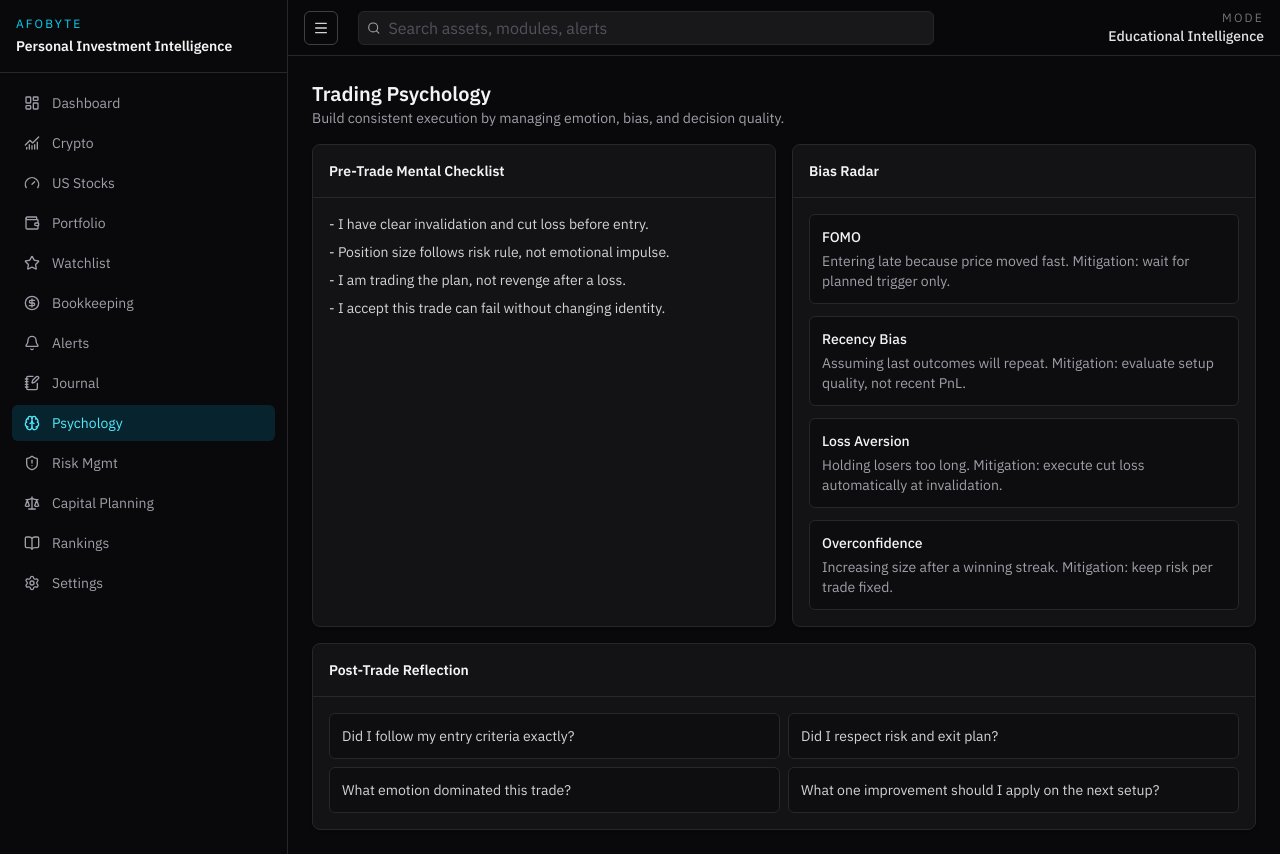
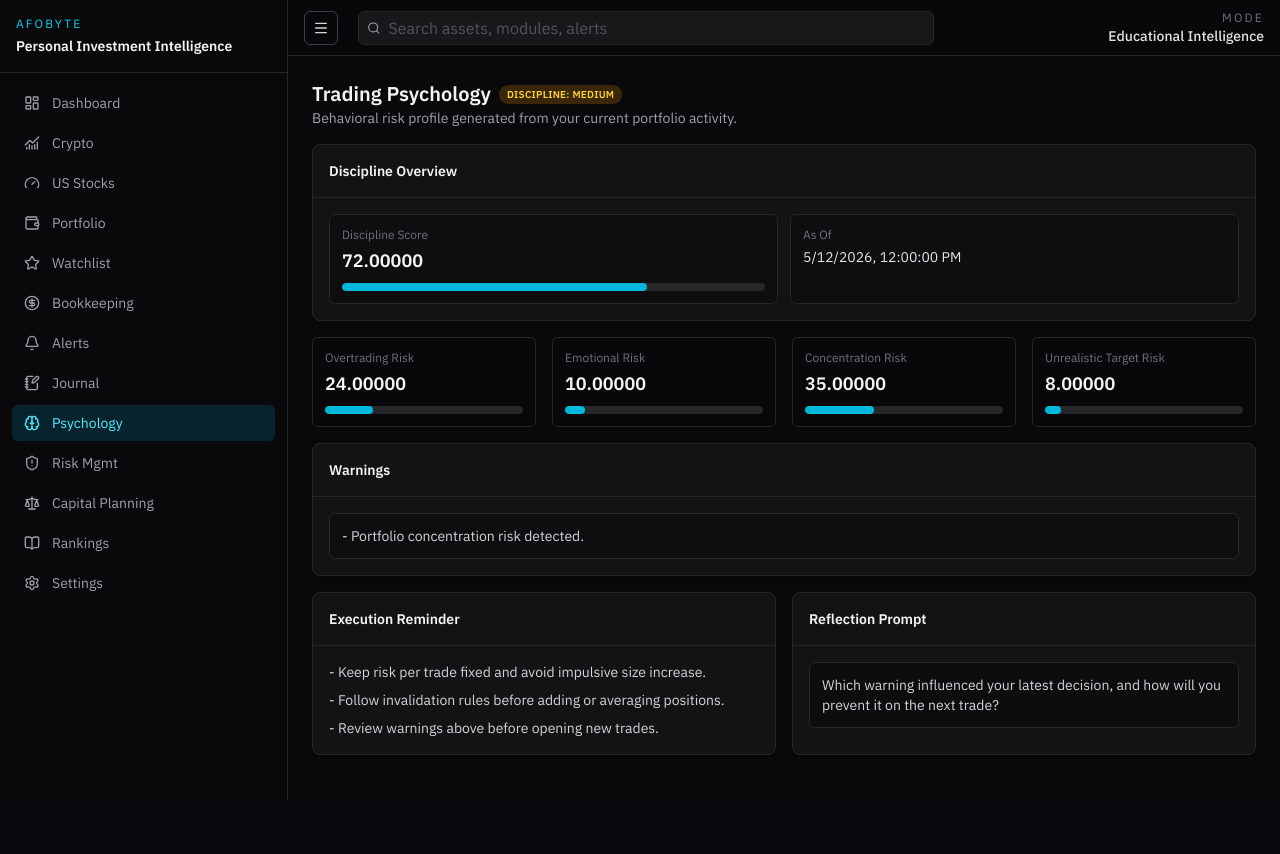
Before and after one commit to Puntadewaz/afobyte-terminal-trader-fe, a Next.js app: page /psychology in a window 1280 px wide. After the commit the page ends 800 px from the top, so only its background shows below. Built offline with nearby package versions, Linux system fonts and the light colour scheme; no server answers.

Commit message:
fix watchlist and add psychology page

```diff
--- /dev/null
+++ b/app/api/v1/psychology/route.ts
@@ -0,0 +1,44 @@
+import { NextRequest } from "next/server";
+import { ok } from "@/lib/api-envelope";
+import { proxyUpstream, requireUpstreamBase } from "@/lib/upstream-next";
+
+const fallbackPayload = {
+  discipline_score: 72,
+  discipline_band: "medium",
+  overtrading_score: 24,
+  emotional_risk_score: 10,
+  concentration_risk_score: 35,
+  unrealistic_target_score: 8,
+  warnings: [
+    "Portfolio concentration risk detected.",
+  ],
+  as_of: "2026-05-12T12:00:00+00:00",
+};
+
+export async function GET(request: NextRequest) {
+  const userId = request.headers.get("x-user-id");
+  const upstream = requireUpstreamBase();
+
+  if ("error" in upstream) {
+    return ok(fallbackPayload, { source: "fallback-no-upstream" });
+  }
+
+  try {
+    const response = await proxyUpstream(upstream.base, "/api/v1/psychology", {
+      headers: {
+        ...(userId ? { "x-user-id": userId } : {}),
+      },
+    });
+
+    if (!response.ok) {
+      return ok(fallbackPayload, { source: "fallback-upstream-unavailable" });
+    }
+
+    return new Response(await response.text(), {
+      status: response.status,
+      headers: { "content-type": "application/json" },
+    });
+  } catch {
+    return ok(fallbackPayload, { source: "fallback-upstream-error" });
+  }
+}
--- /dev/null
+++ b/hooks/use-psychology.ts
@@ -0,0 +1,12 @@
+"use client";
+
+import { useQuery } from "@tanstack/react-query";
+import { fetchPsychology } from "@/services/api/psychology";
+
+export function usePsychologyQuery() {
+  return useQuery({
+    queryKey: ["psychology"],
+    queryFn: fetchPsychology,
+    refetchInterval: 60_000,
+  });
+}
--- a/modules/psychology/components/psychology-panel.tsx
+++ b/modules/psychology/components/psychology-panel.tsx
@@ -1,87 +1,105 @@
+"use client";
+
+import { Badge } from "@/components/ui/badge";
 import { Card, CardContent, CardHeader, CardTitle } from "@/components/ui/card";
+import { Progress } from "@/components/ui/progress";
+import { usePsychologyQuery } from "@/hooks/use-psychology";
 
-const preTradeChecks = [
-  "I have clear invalidation and cut loss before entry.",
-  "Position size follows risk rule, not emotional impulse.",
-  "I am trading the plan, not revenge after a loss.",
-  "I accept this trade can fail without changing identity.",
-];
+function bandVariant(band?: string) {
+  if (band === "high") return "bullish" as const;
+  if (band === "medium") return "warning" as const;
+  return "bearish" as const;
+}
 
-const commonBiases = [
-  {
-    title: "FOMO",
-    note: "Entering late because price moved fast. Mitigation: wait for planned trigger only.",
-  },
-  {
-    title: "Recency Bias",
-    note: "Assuming last outcomes will repeat. Mitigation: evaluate setup quality, not recent PnL.",
-  },
-  {
-    title: "Loss Aversion",
-    note: "Holding losers too long. Mitigation: execute cut loss automatically at invalidation.",
-  },
-  {
-    title: "Overconfidence",
-    note: "Increasing size after a winning streak. Mitigation: keep risk per trade fixed.",
-  },
-];
-
-const postTradePrompts = [
-  "Did I follow my entry criteria exactly?",
-  "Did I respect risk and exit plan?",
-  "What emotion dominated this trade?",
-  "What one improvement should I apply on the next setup?",
-];
+function ScoreMetric({ label, value }: { label: string; value: number }) {
+  return (
+    <div className="rounded-md border border-zinc-800 bg-zinc-950/40 p-3">
+      <p className="text-xs text-zinc-500">{label}</p>
+      <p className="mt-1 text-lg font-semibold text-zinc-100">{value.toFixed(5)}</p>
+      <Progress className="mt-2" value={Math.max(0, Math.min(100, value))} />
+    </div>
+  );
+}
 
 export function PsychologyPanel() {
+  const { data, isLoading, error } = usePsychologyQuery();
+  const disciplineScore = data?.discipline_score ?? 0;
+  const disciplineBand = data?.discipline_band ?? "low";
+  const asOf = data?.as_of ? new Date(data.as_of).toLocaleString() : "n/a";
+  const warnings = data?.warnings ?? [];
+
   return (
     <div className="space-y-4">
       <header>
-        <h2 className="text-xl font-semibold text-zinc-100">Trading Psychology</h2>
+        <div className="flex flex-wrap items-center gap-2">
+          <h2 className="text-xl font-semibold text-zinc-100">Trading Psychology</h2>
+          <Badge variant={bandVariant(disciplineBand)}>Discipline: {disciplineBand}</Badge>
+        </div>
         <p className="text-sm text-zinc-400">
-          Build consistent execution by managing emotion, bias, and decision quality.
+          Behavioral risk profile generated from your current portfolio activity.
         </p>
       </header>
+
+      {isLoading ? <p className="text-sm text-zinc-400">Loading psychology profile...</p> : null}
+      {error ? <p className="text-sm text-red-400">Failed to load psychology data.</p> : null}
+
+      <Card>
+        <CardHeader>
+          <CardTitle>Discipline Overview</CardTitle>
+        </CardHeader>
+        <CardContent className="grid gap-3 md:grid-cols-2">
+          <ScoreMetric label="Discipline Score" value={disciplineScore} />
+          <div className="rounded-md border border-zinc-800 bg-zinc-950/40 p-3">
+            <p className="text-xs text-zinc-500">As Of</p>
+            <p className="mt-1 text-sm text-zinc-200">{asOf}</p>
+          </div>
+        </CardContent>
+      </Card>
+
+      <div className="grid gap-4 lg:grid-cols-4">
+        <ScoreMetric label="Overtrading Risk" value={data?.overtrading_score ?? 0} />
+        <ScoreMetric label="Emotional Risk" value={data?.emotional_risk_score ?? 0} />
+        <ScoreMetric label="Concentration Risk" value={data?.concentration_risk_score ?? 0} />
+        <ScoreMetric label="Unrealistic Target Risk" value={data?.unrealistic_target_score ?? 0} />
+      </div>
+
+      <Card>
+        <CardHeader>
+          <CardTitle>Warnings</CardTitle>
+        </CardHeader>
+        <CardContent className="space-y-2 text-sm text-zinc-300">
+          {warnings.length === 0 ? <p>No active psychology warnings.</p> : null}
+          {warnings.map((warning) => (
+            <p key={warning} className="rounded-md border border-zinc-800 bg-zinc-950/40 p-3">
+              - {warning}
+            </p>
+          ))}
+        </CardContent>
+      </Card>
 
       <div className="grid gap-4 lg:grid-cols-2">
         <Card>
           <CardHeader>
-            <CardTitle>Pre-Trade Mental Checklist</CardTitle>
+            <CardTitle>Execution Reminder</CardTitle>
           </CardHeader>
           <CardContent className="space-y-2 text-sm text-zinc-300">
-            {preTradeChecks.map((item) => (
-              <p key={item}>- {item}</p>
-            ))}
+            <p>- Keep risk per trade fixed and avoid impulsive size increase.</p>
+            <p>- Follow invalidation rules before adding or averaging positions.</p>
+            <p>- Review warnings above before opening new trades.</p>
           </CardContent>
         </Card>
 
         <Card>
           <CardHeader>
-            <CardTitle>Bias Radar</CardTitle>
+            <CardTitle>Reflection Prompt</CardTitle>
           </CardHeader>
           <CardContent className="space-y-3 text-sm text-zinc-300">
-            {commonBiases.map((bias) => (
-              <div key={bias.title} className="rounded-md border border-zinc-800 bg-zinc-950/50 p-3">
-                <p className="font-medium text-zinc-100">{bias.title}</p>
-                <p className="mt-1 text-zinc-400">{bias.note}</p>
-              </div>
-            ))}
+            <p className="rounded-md border border-zinc-800 bg-zinc-950/50 p-3">
+              Which warning influenced your latest decision, and how will you prevent it on the next trade?
+            </p>
           </CardContent>
         </Card>
       </div>
-
-      <Card>
-        <CardHeader>
-          <CardTitle>Post-Trade Reflection</CardTitle>
-        </CardHeader>
-        <CardContent className="grid gap-2 text-sm text-zinc-300 md:grid-cols-2">
-          {postTradePrompts.map((prompt) => (
-            <p key={prompt} className="rounded-md border border-zinc-800 bg-zinc-950/40 p-3">
-              {prompt}
-            </p>
-          ))}
-        </CardContent>
-      </Card>
     </div>
   );
 }
--- /dev/null
+++ b/services/api/psychology.ts
@@ -0,0 +1,20 @@
+import { http } from "@/services/api/http";
+
+export type DisciplineBand = "low" | "medium" | "high";
+
+export interface PsychologyPayload {
+  discipline_score: number;
+  discipline_band: DisciplineBand;
+  overtrading_score: number;
+  emotional_risk_score: number;
+  concentration_risk_score: number;
+  unrealistic_target_score: number;
+  warnings: string[];
+  as_of: string;
+}
+
+export async function fetchPsychology(): Promise<PsychologyPayload> {
+  return http<PsychologyPayload>("/api/v1/psychology", undefined, {
+    withUserId: true,
+  });
+}
```
